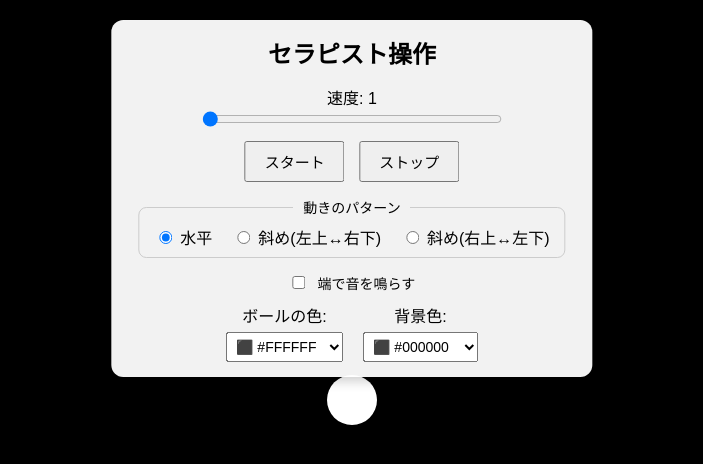
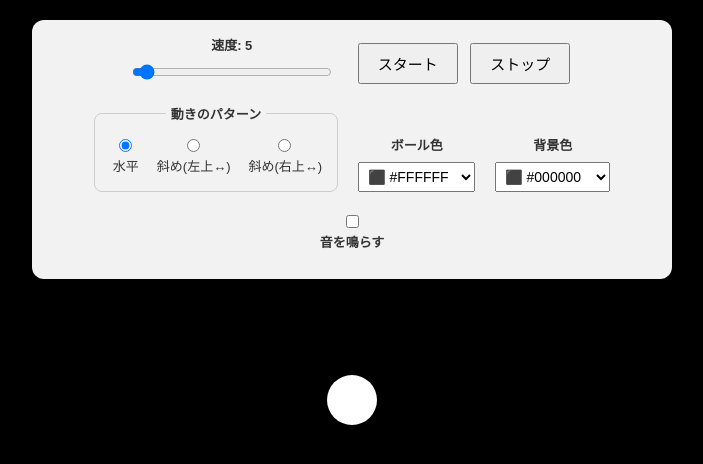
Before and after one commit to yusukekaratsu/emdr-remote, a website: page public/public-therapist.html in a window 1280 px wide. Shown: the whole page, without its empty margins (288-991 px from the left). Drawn offline with nearby package versions, Linux system fonts and the light colour scheme; no server answers.

Commit message:
Update public-therapist.html

```diff
--- a/public/public-therapist.html
+++ b/public/public-therapist.html
@@ -5,62 +5,141 @@
   <title>EMDR Therapist Control</title>
   <style>
     html, body { margin: 0; padding: 0; height: 100%; overflow: hidden; font-family: sans-serif; }
-    #controlPanel { position: absolute; top: 20px; left: 50%; transform: translateX(-50%); background-color: rgba(255, 255, 255, 0.95); padding: 15px 25px; border-radius: 12px; box-shadow: 0 4px 12px rgba(0, 0, 0, 0.2); text-align: center; z-index: 10; }
-    #controlPanel h2 { margin-top: 0; margin-bottom: 15px; }
-    .button-group { margin-top: 5px; }
-    #slider { width: 300px; }
-    #startBtn, #stopBtn { padding: 8px 18px; margin: 5px; font-size: 15px; cursor: pointer; }
+
+    /* ▼▼▼ ここからUIのスタイルを全面的に修正 ▼▼▼ */
+    #controlPanel {
+      position: absolute;
+      top: 20px;
+      left: 50%;
+      transform: translateX(-50%);
+      background-color: rgba(255, 255, 255, 0.95);
+      padding: 15px 20px;
+      border-radius: 12px;
+      box-shadow: 0 4px 12px rgba(0, 0, 0, 0.2);
+      z-index: 10;
+
+      /* Flexboxで横並びレイアウトを適用 */
+      display: flex;
+      align-items: flex-end; /* 各コントロールの下端を揃える */
+      justify-content: center;
+      gap: 20px; /* 各コントロール間の隙間 */
+      flex-wrap: wrap; /* 画面幅が狭い場合は折り返す */
+    }
+
+    /* 各コントロールのグループ */
+    .control-group {
+      text-align: center;
+    }
+
+    /* ラベルのスタイル */
+    .control-group label, #pattern-selector legend {
+      display: block;
+      margin-bottom: 8px;
+      font-size: 13px;
+      font-weight: bold;
+      color: #333;
+    }
+
+    /* 速度スライダー */
+    #slider {
+      width: 200px;
+    }
+
+    /* スタート・ストップボタン */
+    #startBtn, #stopBtn {
+      padding: 8px 18px;
+      margin: 0 4px;
+      font-size: 15px;
+      cursor: pointer;
+    }
+
+    /* 動きのパターン選択 */
+    #pattern-selector {
+      border: 1px solid #ccc;
+      border-radius: 8px;
+      padding: 8px 15px;
+      margin: 0;
+    }
+    #pattern-selector legend {
+      padding: 0 5px;
+      margin-bottom: 5px;
+    }
+    #pattern-selector div {
+      display: flex;
+      justify-content: center;
+      gap: 15px;
+    }
+    #pattern-selector label {
+      font-weight: normal;
+      cursor: pointer;
+      margin-left: 3px;
+    }
+
+    /* 音のトグル */
+    .option-toggle {
+      padding-bottom: 5px; /* ボタンと高さを合わせるための微調整 */
+    }
+
+    select {
+      padding: 5px;
+      font-size: 14px;
+    }
+    /* ▲▲▲ ここまでUIのスタイルを修正 ▲▲▲ */
+
     #ball { width: 50px; height: 50px; border-radius: 50%; position: absolute; background-color: #FFFFFF; }
-    select { margin-top: 5px; padding: 5px; font-size: 14px; }
     option { padding: 4px; }
-    .color-controls-container { display: flex; justify-content: center; align-items: flex-start; gap: 20px; margin-top: 10px; }
-    .color-control-item { text-align: center; }
-    #pattern-selector { border: 1px solid #ccc; border-radius: 8px; padding: 8px 15px; margin-top: 10px; }
-    #pattern-selector legend { padding: 0 10px; font-size: 14px; text-align: center; }
-    #pattern-selector div { display: flex; justify-content: center; gap: 20px; }
-    #pattern-selector label { cursor: pointer; margin-left: 5px; }
-    .option-toggle { margin-top: 15px; font-size: 14px; }
-    .option-toggle label { cursor: pointer; margin-left: 5px; }
   </style>
 </head>
 <body style="background-color: #000000;">
 
+  <!-- ▼▼▼ ここからHTMLの構造を全面的に修正 ▼▼▼ -->
   <div id="controlPanel">
-    <h2>セラピスト操作</h2>
-    <label for="slider">速度: <span id="speedDisplay">1</span></label><br />
-    <input type="range" id="slider" min="1" max="100" value="1" />
-    <div class="button-group">
+
+    <div class="control-group">
+      <label for="slider">速度: <span id="speedDisplay">5</span></label>
+      <input type="range" id="slider" min="1" max="100" value="5" />
+    </div>
+
+    <div class="control-group">
       <button id="startBtn">スタート</button>
       <button id="stopBtn">ストップ</button>
     </div>
+
+    <div class="control-group">
       <fieldset id="pattern-selector">
         <legend>動きのパターン</legend>
         <div>
           <span><input type="radio" id="moveHorizontal" name="movePattern" value="horizontal" checked><label for="moveHorizontal">水平</label></span>
-        <span><input type="radio" id="moveDiagonal1" name="movePattern" value="diagonal1"><label for="moveDiagonal1">斜め(左上↔右下)</label></span>
-        <span><input type="radio" id="moveDiagonal2" name="movePattern" value="diagonal2"><label for="moveDiagonal2">斜め(右上↔左下)</label></span>
+          <span><input type="radio" id="moveDiagonal1" name="movePattern" value="diagonal1"><label for="moveDiagonal1">斜め(左上↔)</label></span>
+          <span><input type="radio" id="moveDiagonal2" name="movePattern" value="diagonal2"><label for="moveDiagonal2">斜め(右上↔)</label></span>
         </div>
       </fieldset>
-    <div class="option-toggle">
-        <input type="checkbox" id="audioToggle">
-        <label for="audioToggle">端で音を鳴らす</label>
     </div>
-    <div class="color-controls-container">
-      <div class="color-control-item">
-        <label for="ballColor">ボールの色:</label><br />
+
+    <div class="control-group">
+      <label for="ballColor">ボール色</label>
       <select id="ballColor"></select>
     </div>
-      <div class="color-control-item">
-        <label for="bgColor">背景色:</label><br />
+
+    <div class="control-group">
+      <label for="bgColor">背景色</label>
       <select id="bgColor"></select>
     </div>
+
+    <div class="control-group option-toggle">
+        <input type="checkbox" id="audioToggle">
+        <label for="audioToggle">音を鳴らす</label>
     </div>
+
   </div>
+  <!-- ▲▲▲ ここまでHTMLの構造を修正 ▲▲▲ -->
 
   <div id="ball"></div>
 
   <script src="/socket.io/socket.io.js"></script>
   <script>
+    // JavaScript部分は一切変更ありません。
+    // 以前のコードをそのままお使いください。
     document.addEventListener('DOMContentLoaded', () => {
       const socket = io();
       const ball = document.getElementById("ball");
@@ -73,22 +152,11 @@
       const movePatternRadios = document.querySelectorAll('input[name="movePattern"]');
       const audioToggle = document.getElementById('audioToggle');
 
-      let speed;
-
-      function calculateLinearSpeed(sliderValue) {
-        // ▼▼▼ ここを変更しました ▼▼▼
-        const MIN_BALL_SPEED = 15;
-        const MAX_BALL_SPEED = 200;
-        // ▲▲▲ ここまで ▲▲▲
-        const normalizedValue = (sliderValue - 1) / 99;
-        const finalSpeed = MIN_BALL_SPEED + normalizedValue * (MAX_BALL_SPEED - MIN_BALL_SPEED);
-        return finalSpeed;
-      }
-
       const ballSize = { width: 50, height: 50 };
       let position = { x: (window.innerWidth - ballSize.width) / 2, y: (window.innerHeight - ballSize.height) / 2 };
       ball.style.left = position.x + "px"; ball.style.top = position.y + "px";
       let direction = { x: 1, y: 0 };
+      let speed = 5;
       let animationId = null;
       let movePattern = 'horizontal';
 
@@ -102,16 +170,15 @@
       const angleRad = angle * Math.PI / 180;
       const dirX = Math.cos(angleRad);
       const dirY = Math.sin(angleRad);
+
       let audioContext;
       let panner;
       let panDirection = -1;
       let isAudioEnabled = false;
       let isAudioInitialized = false;
 
-      speed = calculateLinearSpeed(parseInt(slider.value));
-
-      function initAudio() { if (isAudioInitialized) return; audioContext = new (window.AudioContext || window.webkitAudioContext)(); panner = audioContext.createStereoPanner(); panner.connect(audioContext.destination); isAudioInitialized = true; }
-      function playCollisionSound() { if (!isAudioEnabled || !isAudioInitialized) return; const oscillator = audioContext.createOscillator(); const gainNode = audioContext.createGain(); oscillator.type = 'sine'; oscillator.frequency.setValueAtTime(440, audioContext.currentTime); oscillator.connect(gainNode).connect(panner); panner.pan.setValueAtTime(panDirection, audioContext.currentTime); gainNode.gain.setValueAtTime(0.5, audioContext.currentTime); gainNode.gain.exponentialRampToValueAtTime(0.0001, audioContext.currentTime + 0.1); oscillator.start(audioContext.currentTime); oscillator.stop(audioContext.currentTime + 0.1); panDirection *= -1; }
+      function initAudio() { if (isAudioInitialized) return; try { audioContext = new (window.AudioContext || window.webkitAudioContext)(); panner = audioContext.createStereoPanner(); panner.connect(audioContext.destination); isAudioInitialized = true; } catch(e) { console.error("Web Audio API is not supported in this browser."); } }
+      function playCollisionSound() { if (!isAudioEnabled || !isAudioInitialized) return; if (audioContext.state === 'suspended') { audioContext.resume(); } const oscillator = audioContext.createOscillator(); const gainNode = audioContext.createGain(); oscillator.type = 'sine'; oscillator.frequency.setValueAtTime(440, audioContext.currentTime); oscillator.connect(gainNode).connect(panner); panner.pan.setValueAtTime(panDirection, audioContext.currentTime); gainNode.gain.setValueAtTime(0.5, audioContext.currentTime); gainNode.gain.exponentialRampToValueAtTime(0.0001, audioContext.currentTime + 0.1); oscillator.start(audioContext.currentTime); oscillator.stop(audioContext.currentTime + 0.1); panDirection *= -1; }
       function updateDirection() { switch (movePattern) { case 'horizontal': direction = { x: 1, y: 0 }; break; case 'diagonal1': direction = { x: dirX, y: dirY }; break; case 'diagonal2': direction = { x: -dirX, y: dirY }; break; } }
 
       function stopBall() {
@@ -128,32 +195,21 @@
             position.x += direction.x * speed;
             position.y += direction.y * speed;
             let hitEdge = false;
-            if (position.x <= 0 || position.x + ballSize.width >= screen.width || position.y <= 0 || position.y + ballSize.height >= screen.height) {
-              hitEdge = true;
-            }
-            if (hitEdge) {
-              playCollisionSound();
-              hasReachedEdge = true;
-              returnStartPosition = { ...position };
-              stopProgress = 0;
-            }
+            if (position.x <= 0 || position.x + ballSize.width >= screen.width || position.y <= 0 || position.y + ballSize.height >= screen.height) { hitEdge = true; }
+            if (hitEdge) { playCollisionSound(); hasReachedEdge = true; returnStartPosition = { ...position }; stopProgress = 0; }
           } else {
             const center = { x: (screen.width - ballSize.width) / 2, y: (screen.height - ballSize.height) / 2 };
             stopProgress += 1 / stopDuration;
             const ease = 1 - Math.pow(1 - stopProgress, 3);
             position.x = returnStartPosition.x + (center.x - returnStartPosition.x) * ease;
             position.y = returnStartPosition.y + (center.y - returnStartPosition.y) * ease;
-            if (stopProgress >= 1) {
-              position = center;
-              cancelAnimationFrame(animationId);
-              animationId = null;
-              isStopping = false;
-            }
+            if (stopProgress >= 1) { position = center; cancelAnimationFrame(animationId); animationId = null; isStopping = false; }
           }
         } else {
           position.x += direction.x * speed;
           position.y += direction.y * speed;
-          if (movePattern === 'horizontal') { if (position.x <= 0 || position.x + ballSize.width >= screen.width) { direction.x *= -1; playCollisionSound(); } } else { if (position.x <= 0 || position.x + ballSize.width >= screen.width || position.y <= 0 || position.y + ballSize.height >= screen.height) { direction.x *= -1; direction.y *= -1; playCollisionSound(); } }
+          if (movePattern === 'horizontal') { if (position.x <= 0 || position.x + ballSize.width >= screen.width) { direction.x *= -1; playCollisionSound(); } }
+          else { if (position.x <= 0 || position.x + ballSize.width >= screen.width || position.y <= 0 || position.y + ballSize.height >= screen.height) { direction.x *= -1; direction.y *= -1; playCollisionSound(); } }
         }
         position.x = Math.max(0, Math.min(position.x, screen.width - ballSize.width));
         position.y = Math.max(0, Math.min(position.y, screen.height - ballSize.height));
@@ -163,31 +219,22 @@
       }
 
       startBtn.addEventListener("click", () => {
-        if (isAudioEnabled) { initAudio(); audioContext.resume(); }
-        isStopping = false;
-        hasReachedEdge = false;
-        if (!animationId) {
-          updateDirection();
-          animationId = requestAnimationFrame(moveBall);
-        }
+        if (isAudioEnabled) { initAudio(); if (audioContext.state === 'suspended') { audioContext.resume(); } }
+        isStopping = false; hasReachedEdge = false;
+        if (!animationId) { updateDirection(); animationId = requestAnimationFrame(moveBall); }
         socket.emit("ball-control", { type: "start" });
       });
       stopBtn.addEventListener("click", () => { stopBall(); socket.emit("ball-control", { type: "stop" }); });
-      slider.addEventListener("input", () => { const sliderValue = parseInt(slider.value); speed = calculateLinearSpeed(sliderValue); speedDisplay.textContent = sliderValue; socket.emit("ball-control", { type: "speed", value: speed }); });
-      audioToggle.addEventListener('change', () => { isAudioEnabled = audioToggle.checked; if (isAudioEnabled) { initAudio(); audioContext.resume(); } socket.emit("ball-control", { type: "audioToggle", value: isAudioEnabled }); });
-      movePatternRadios.forEach(radio => { radio.addEventListener('change', () => { movePattern = radio.value; updateDirection(); socket.emit("ball-control", { type: "movePattern", value: movePattern }); }); });
+      slider.addEventListener("input", () => { speed = parseInt(slider.value); speedDisplay.textContent = speed; socket.emit("ball-control", { type: "speed", value: speed }); });
+      audioToggle.addEventListener('change', () => { isAudioEnabled = audioToggle.checked; if (isAudioEnabled) { initAudio(); } socket.emit("ball-control", { type: "audioToggle", value: isAudioEnabled }); });
+      movePatternRadios.forEach(radio => { radio.addEventListener('change', () => { movePattern = radio.value; if (!animationId) { updateDirection(); } socket.emit("ball-control", { type: "movePattern", value: movePattern }); }); });
       ballColorSelect.addEventListener("change", () => { const color = ballColorSelect.value; ball.style.backgroundColor = color; socket.emit("ball-control", { type: "ballColor", value: color }); });
       bgColorSelect.addEventListener("change", () => { const color = bgColorSelect.value; document.body.style.backgroundColor = color; socket.emit("ball-control", { type: "bgColor", value: color }); });
 
       socket.on("ball-control", (data) => {
-        switch (data.type) {
-          case "start": isStopping = false; hasReachedEdge = false; if (!animationId) { if(isAudioEnabled) {initAudio(); audioContext.resume();} updateDirection(); animationId = requestAnimationFrame(moveBall); } break;
-          case "stop": stopBall(); break;
-          case "audioToggle": isAudioEnabled = data.value; audioToggle.checked = isAudioEnabled; if (isAudioEnabled) { initAudio(); } break;
-          case "speed": speed = data.value; break;
-          case "movePattern": movePattern = data.value; document.querySelector(`input[name="movePattern"][value="${movePattern}"]`).checked = true; updateDirection(); break;
-          case "ballColor": ball.style.backgroundColor = data.value; ballColorSelect.value = data.value; break;
-          case "bgColor": document.body.style.backgroundColor = data.value; bgColorSelect.value = data.value; break;
+        if (data.type === "ballColor") {
+          ball.style.backgroundColor = data.value;
+          ballColorSelect.value = data.value;
         }
       });
 
@@ -199,6 +246,7 @@
       populateColorSelect(bgColorSelect, bgColors);
       ballColorSelect.value = "#FFFFFF";
       bgColorSelect.value = "#000000";
+
       window.addEventListener('keydown', (event) => { switch (event.key) { case 'Enter': if (animationId && !isStopping) { stopBtn.click(); } else { startBtn.click(); } event.preventDefault(); break; case 'ArrowRight': slider.value = parseInt(slider.value) + 1; slider.dispatchEvent(new Event('input')); event.preventDefault(); break; case 'ArrowLeft': slider.value = parseInt(slider.value) - 1; slider.dispatchEvent(new Event('input')); event.preventDefault(); break; } });
       window.addEventListener("resize", () => { const screen = { width: window.innerWidth, height: window.innerHeight }; if (!animationId) { position = { x: (screen.width - ballSize.width) / 2, y: (screen.height - ballSize.height) / 2 }; ball.style.left = position.x + 'px'; ball.style.top = position.y + 'px'; } });
     });
```
Lines whose indentation alone changed are shown as unchanged.
